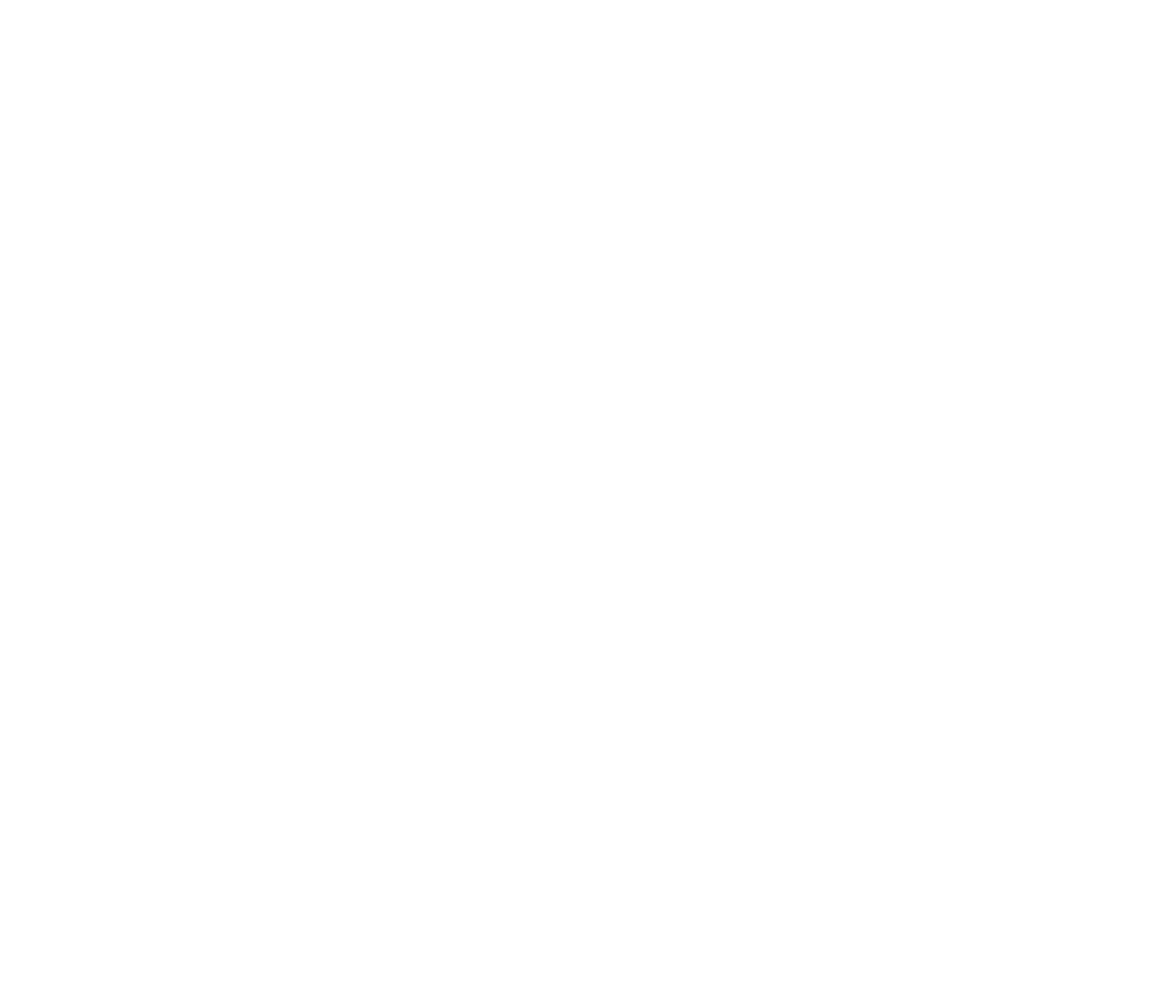
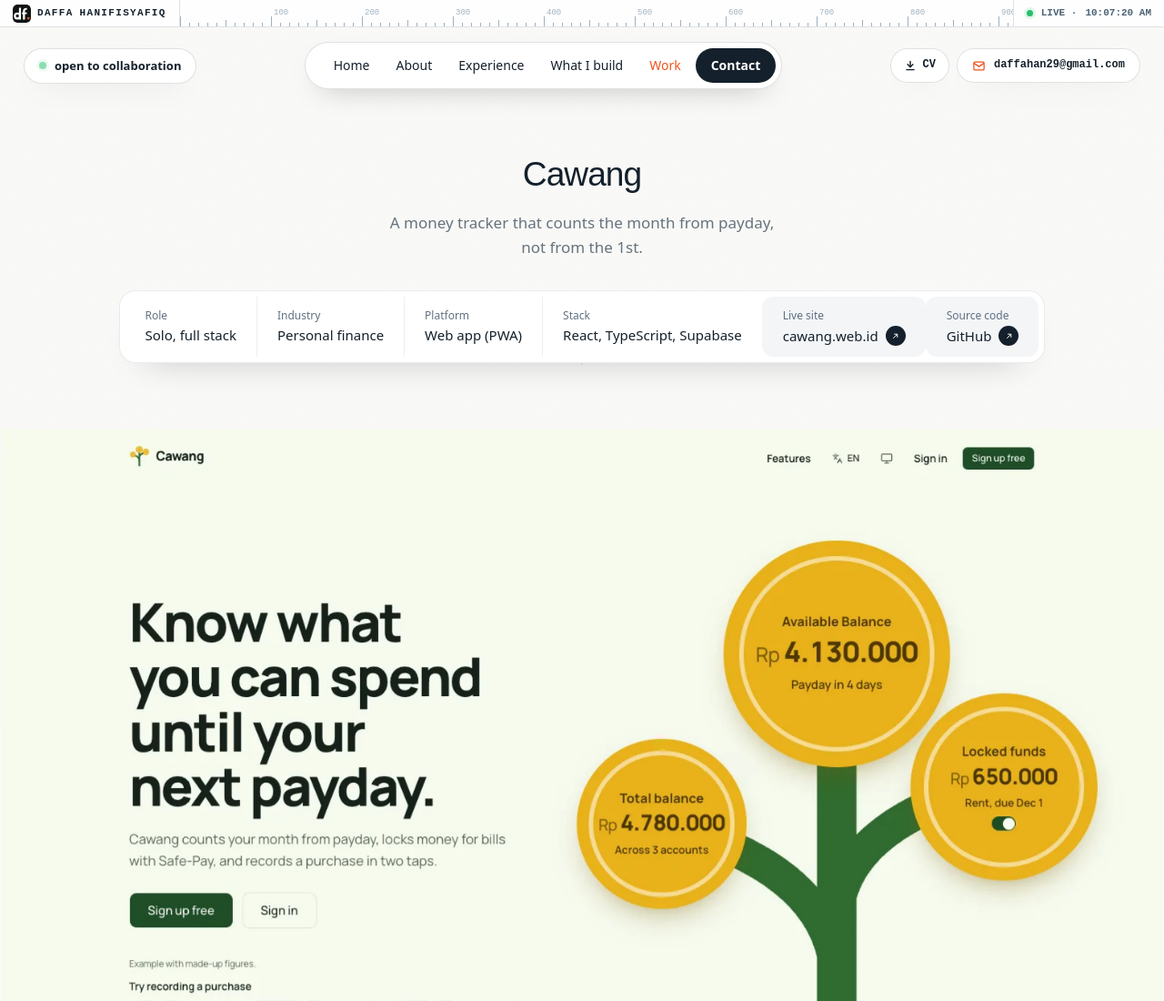
Before and after one commit to mazc0de/daffa-portfolio-v3, an Astro site: page /work/cawang in a window 1280 px wide. Before the commit this address had no page. Shown: the top 1100 px of the page at 91% size. Before the commit the page ends 800 px from the top, so only its background shows below. Built offline with nearby package versions, Linux system fonts and the light colour scheme; Astro itself is replaced by a stand-in of ours; a web font is replaced by a local one.

Commit message:
feat(work): add personal projects alongside client work
Cawang, Kashiru, Prologue and Kingslock join the work grid and the home
slider, mixed in with client projects rather than split into their own
section (four cards on their own would look thin). A project marked
kind: 'personal' gets a "Personal" badge next to LIVE, "Solo, full stack"
as its role, "What I built." on the case study and a GitHub link beside
the live site. The /work intro counts personal projects from the data.

Card images are screenshots of each live landing page; Prologue uses its
OG image padded to 16:9.

```diff
--- a/src/components/shared/WorkCard.astro
+++ b/src/components/shared/WorkCard.astro
@@ -4,6 +4,7 @@ import type { Project } from '../../data/site';
 import { srcset } from '../../data/assets';
 interface Props { p: Project }
 const { p } = Astro.props;
-// badge: LIVE (green dot) only for public projects; the rest show where they run (kiosk, web app…)
+// badges: LIVE (green dot) only for public projects, the rest show where they run (kiosk, web app…);
+// personal projects get a second "Personal" badge beside it
 ---
-<a class="wk" data-cat={p.tags.join(' ').toLowerCase()} href={`/work/${p.slug}`}><div class="wk-shell" style={`--ac:${p.accent}`}><span class="wk-lab">{p.slug}</span><span class="wk-nub tl"></span><span class="wk-nub tr"></span><span class="wk-nub bl"></span><span class="wk-nub br"></span><div class="wk-card"><div class="wk-media"><img src={p.image} srcset={srcset(p.image, [640, 1024], 1600)} sizes="(max-width: 760px) 92vw, min(46vw, 640px)" alt={p.name} width="1600" height="900" loading="lazy" decoding="async">{p.link ? <span class="wk-live"><i></i>LIVE</span> : <span class="wk-live wk-plat">{p.platform}</span>}<span class="wk-open"><Fragment set:html={i.arrowUR} /></span></div><div class="wk-cap"><span class="wk-nm">{p.name}</span><span class="wk-tags">{p.tags.map((t) => <span>{t}</span>)}</span></div></div></div></a>
+<a class="wk" data-cat={p.tags.join(' ').toLowerCase()} href={`/work/${p.slug}`}><div class="wk-shell" style={`--ac:${p.accent}`}><span class="wk-lab">{p.slug}</span><span class="wk-nub tl"></span><span class="wk-nub tr"></span><span class="wk-nub bl"></span><span class="wk-nub br"></span><div class="wk-card"><div class="wk-media"><img src={p.image} srcset={srcset(p.image, [640, 1024], 1600)} sizes="(max-width: 760px) 92vw, min(46vw, 640px)" alt={p.name} width="1600" height="900" loading="lazy" decoding="async"><span class="wk-badges">{p.link ? <span class="wk-live"><i></i>LIVE</span> : <span class="wk-live wk-plat">{p.platform}</span>}{p.kind === 'personal' && <span class="wk-live wk-own">Personal</span>}</span><span class="wk-open"><Fragment set:html={i.arrowUR} /></span></div><div class="wk-cap"><span class="wk-nm">{p.name}</span><span class="wk-tags">{p.tags.map((t) => <span>{t}</span>)}</span></div></div></div></a>
--- a/src/data/site.ts
+++ b/src/data/site.ts
@@ -23,12 +23,16 @@ export type Project = {
   link: string;
   /** tempat proyek berjalan: Web, Kiosk, Web app, dst. */
   platform: string;
+  /** 'client' = dikerjakan untuk kantor/klien; 'personal' = proyek mandiri (kartu diberi badge "Personal") */
+  kind: 'client' | 'personal';
   /** isi halaman /work/[slug] (struktur sama dengan template case study asli) */
   caseStudy: {
     title: string;
     lede: string;
     facts: { k: string; v: string }[];
     live?: { label: string; url: string };
+    /** repo publik (GitHub), tampil di samping "Live site" */
+    code?: { label: string; url: string };
     /** teks besar yang "terisi" saat di-scroll: cerita singkat proyek */
     statement: string;
     /** paragraf kecil di bawah statement (opsional, kosongkan '' untuk menyembunyikan) */
@@ -391,8 +395,9 @@ export const site = {
 };
 
 // ── Portfolio / case studies ────────────────────────────────────────────────
-// Data proyek diambil dari portofolio lama (daffa-portfolio-v2/src/data/projects.json).
-// Isi halaman case study (/work/[slug]) masih template: dikerjakan saat halaman itu diubah.
+// Proyek kantor/klien diambil dari portofolio lama (daffa-portfolio-v2/src/data/projects.json).
+// Proyek mandiri ditandai kind: 'personal' (badge "Personal" di kartu, Role "Solo, full stack", link GitHub).
+// Urutan = urutan tampil di slider beranda & /work: dicampur, yang paling kuat di depan.
 
 type ProjectInput = {
   slug: string;
@@ -415,30 +420,36 @@ type ProjectInput = {
   story: string;
   /** 3–4 sorotan "What I worked on" di case study */
   highlights: { title: string; body: string }[];
+  /** 'personal' untuk proyek mandiri; default 'client' */
+  kind?: 'client' | 'personal';
+  /** link repo publik (GitHub); kosongkan bila privat */
+  repo?: string;
 };
 
 function project(p: ProjectInput): Project {
-  const { slug, name, accent, tags, summary, image, link, industry, platform, year = '', story, highlights } = p;
+  const { slug, name, accent, tags, summary, image, link, industry, platform, year = '', story, highlights, kind = 'client', repo = '' } = p;
+  const personal = kind === 'personal';
   const facts = [
-    { k: 'Role', v: 'Frontend development' },
+    { k: 'Role', v: personal ? 'Solo, full stack' : 'Frontend development' },
     { k: 'Industry', v: industry },
     { k: 'Platform', v: platform },
     { k: 'Stack', v: tags.join(', ') },
   ];
   if (year) facts.push({ k: 'Year', v: year });
   return {
-    slug, name, accent, tags, year, summary, image, link, platform,
+    slug, name, accent, tags, year, summary, image, link, platform, kind,
     caseStudy: {
       title: name,
       lede: summary,
       facts,
       live: link ? { label: new URL(link).hostname.replace(/^www\./, ''), url: link } : undefined,
+      code: repo ? { label: 'GitHub', url: repo } : undefined,
       statement: story,
       under: '',
       // look / tour / strip stay empty until there are real assets for them (palette, full-page shot, more screenshots)
       process: {
-        heading: 'What I worked on.',
-        body: 'The parts of the frontend I owned.',
+        heading: personal ? 'What I built.' : 'What I worked on.',
+        body: personal ? 'My own project, from the idea to the database.' : 'The parts of the frontend I owned.',
         nodes: highlights,
       },
     },
@@ -459,15 +470,16 @@ export const projects: Project[] = [
     ],
   }),
   project({
-    slug: 'kos-ibu-ami', name: 'Kos Ibu Ami Petarukan', accent: '#8A6A4F',
-    tags: ['Next.js', 'Tailwind CSS', 'shadcn/ui'], industry: 'Property', platform: 'Web',
-    summary: 'A simple website for a boarding house in Petarukan, with facilities, location and contact in one place.',
-    image: '/images/work/kos-ibu-ami.webp', link: 'https://kosibuami.my.id/',
-    story: 'A small website for a boarding house in Petarukan. Anyone looking for a room can see the facilities, real photos and the location in one place, then contact the owner directly. Built with Next.js, Tailwind CSS and shadcn/ui.',
+    slug: 'cawang', name: 'Cawang', accent: '#2F6B34', kind: 'personal',
+    tags: ['React', 'TypeScript', 'Supabase'], industry: 'Personal finance', platform: 'Web app (PWA)',
+    summary: 'A money tracker that counts the month from payday, not from the 1st.',
+    image: '/images/work/cawang.webp', link: 'https://www.cawang.web.id/', repo: 'https://github.com/mazc0de/cawang-v3',
+    story: 'Cawang, short for Catat Keuangan, is a money tracker for people whose month starts on payday. It shows what is still safe to spend until the next one, sets money aside for bills with Safe-Pay and turns a purchase into a record in two taps. I designed and built it alone, from the Supabase schema to the landing page.',
     highlights: [
-      { title: 'The facts up front', body: 'Room size, private bathroom, shared kitchen, parking and free electricity: what tenants ask first.' },
-      { title: 'Real photos', body: 'Pictures of the actual rooms and building, not stock images.' },
-      { title: 'One tap to ask', body: 'A contact button that goes straight to the owner.' },
+      { title: 'Safe to spend', body: 'The available balance leaves out money locked for upcoming bills, so the number on screen is what you can really use.' },
+      { title: 'Payday cycles', body: 'Budgets and reports run from one payday to the next, not by calendar month.' },
+      { title: 'Fast entry', body: 'Amounts take sums like 25000+12500, and bulk entry takes rows pasted straight from Excel.' },
+      { title: 'Two languages, offline reads', body: 'English and Indonesian, dark mode, and an installable PWA that still shows your data offline.' },
     ],
   }),
   project({
@@ -483,6 +495,19 @@ export const projects: Project[] = [
     ],
   }),
   project({
+    slug: 'kashiru', name: 'Kashiru', accent: '#C2410C', kind: 'personal',
+    tags: ['React', 'Supabase', 'PWA'], industry: 'Automotive retail', platform: 'Web app (PWA)',
+    summary: 'A point-of-sale and stock app for a small motorcycle and car workshop.',
+    image: '/images/work/kashiru.webp', link: 'https://kashiru-workshop.vercel.app/', repo: 'https://github.com/mazc0de/kashiru-v2',
+    story: 'Kashiru runs the counter of a small workshop that also sells parts: parts and service sales, stock, incoming goods and stock takes, with reports and a change log. It runs on a Windows laptop with a thermal receipt printer and a barcode scanner, and keeps writing receipts when the internet drops.',
+    highlights: [
+      { title: 'Works offline', body: 'The cashier keeps making receipts without internet; they are sent once the connection is back.' },
+      { title: 'Real hardware', body: 'Barcode scanning, plus receipts and barcode labels printed on a 58 or 80 mm thermal printer.' },
+      { title: 'Stock you can trust', body: 'Stock cards, low-stock alerts, incoming goods and full or per-category stock takes.' },
+      { title: 'Reports and history', body: 'Sales, mechanic and stock reports to Excel and PDF, and a change log nobody can edit.' },
+    ],
+  }),
+  project({
     slug: 'departure-board', name: 'Harbor Departure Board', accent: '#2A17C9',
     tags: ['React.js', 'Tailwind CSS'], industry: 'Transportation', platform: 'Digital signage',
     summary: 'A real-time departure board for ports: vessel, destination, schedule, gate and status.',
@@ -492,6 +517,44 @@ export const projects: Project[] = [
       { title: 'Readable from afar', body: 'Large type and color-coded statuses like Boarding and Scheduled.' },
       { title: 'Always current', body: 'Departures update in real time, with the date and a live clock on screen.' },
       { title: 'Every detail in one row', body: 'Vessel, destination, time, gate, status and remarks, side by side.' },
+    ],
+  }),
+  project({
+    slug: 'prologue', name: 'Prologue', accent: '#1F7A3D', kind: 'personal',
+    tags: ['React', 'TypeScript', 'Supabase'], industry: 'Developer tools', platform: 'Web app',
+    summary: 'A project log for developers: repository, environments, releases and a task board.',
+    image: '/images/work/prologue.webp', link: 'https://prologue-app.vercel.app/', repo: 'https://github.com/mazc0de/prologue-app',
+    story: 'Prologue, short for Project Log Gue, keeps every project in one place: where the code lives, where it runs, which version is out on each environment and what work is left. Teammates join a project by invitation and move tasks on a shared board that updates in real time.',
+    highlights: [
+      { title: 'Versions per environment', body: 'Production, staging and development, each with its branch and the release that is out.' },
+      { title: 'A live board', body: 'Drag-and-drop tasks with labels, synced in real time for everyone on the project.' },
+      { title: 'Rules in the database', body: 'Who can see and change what is enforced with row-level security in Postgres, not only in the UI.' },
+      { title: 'Paper and ink', body: 'A calm e-ink look: monochrome, hairlines, mono numbers, in light and dark paper.' },
+    ],
+  }),
+  project({
+    slug: 'astra-visteon', name: 'Astra Visteon', accent: '#D9822B',
+    tags: ['React.js', 'Tailwind CSS'], industry: 'Manufacturing', platform: 'Web app',
+    summary: 'A web app for tracking continuous-improvement work through every PDCA stage.',
+    image: '/images/work/astra-visteon.webp', link: '',
+    story: 'A web app for running continuous improvement with the PDCA cycle: Plan, Do, Check, Action. Teams log issues, follow each one through every stage and see where things stand on a dashboard.',
+    highlights: [
+      { title: 'Dashboard first', body: 'Total issues, issue status, overdue items and PDCA performance at a glance.' },
+      { title: 'Every stage tracked', body: 'Each improvement moves through Plan, Do, Check and Action, with its progress visible.' },
+      { title: 'Any time frame', body: 'Daily, weekly and monthly views of issues and claims.' },
+    ],
+  }),
+  project({
+    slug: 'kingslock', name: 'Kingslock', accent: '#16A34A', kind: 'personal',
+    tags: ['React', 'Supabase', 'WebCrypto'], industry: 'Security', platform: 'Web app',
+    summary: 'A zero-knowledge password manager: everything is encrypted in the browser.',
+    image: '/images/work/kingslock.webp', link: 'https://kingslock.vercel.app/', repo: 'https://github.com/mazc0de/kingslock',
+    story: 'Kingslock is a password manager for one person, self-hosted on Supabase. Every name, login, password and note is encrypted in the browser before it leaves, so the server only ever stores ciphertext. Signing in takes a master password and a 2FA code, and every sensitive action asks for the code again.',
+    highlights: [
+      { title: 'Zero-knowledge', body: 'Argon2id, HKDF and AES-GCM in the browser; the master password never leaves the device.' },
+      { title: 'Enforced by the database', body: 'The 2FA re-check before viewing, editing or exporting is enforced in Postgres, not just in the UI.' },
+      { title: 'Careful by default', body: 'Revealed passwords hide again and the clipboard clears after 30 seconds; the vault locks when idle.' },
+      { title: 'Nothing left behind', body: 'No browser storage, no third-party scripts, and an activity log that can only grow.' },
     ],
   }),
   project({
@@ -507,15 +570,15 @@ export const projects: Project[] = [
     ],
   }),
   project({
-    slug: 'astra-visteon', name: 'Astra Visteon', accent: '#D9822B',
-    tags: ['React.js', 'Tailwind CSS'], industry: 'Manufacturing', platform: 'Web app',
-    summary: 'A web app for tracking continuous-improvement work through every PDCA stage.',
-    image: '/images/work/astra-visteon.webp', link: '',
-    story: 'A web app for running continuous improvement with the PDCA cycle: Plan, Do, Check, Action. Teams log issues, follow each one through every stage and see where things stand on a dashboard.',
+    slug: 'kos-ibu-ami', name: 'Kos Ibu Ami Petarukan', accent: '#8A6A4F',
+    tags: ['Next.js', 'Tailwind CSS', 'shadcn/ui'], industry: 'Property', platform: 'Web',
+    summary: 'A simple website for a boarding house in Petarukan, with facilities, location and contact in one place.',
+    image: '/images/work/kos-ibu-ami.webp', link: 'https://kosibuami.my.id/',
+    story: 'A small website for a boarding house in Petarukan. Anyone looking for a room can see the facilities, real photos and the location in one place, then contact the owner directly. Built with Next.js, Tailwind CSS and shadcn/ui.',
     highlights: [
-      { title: 'Dashboard first', body: 'Total issues, issue status, overdue items and PDCA performance at a glance.' },
-      { title: 'Every stage tracked', body: 'Each improvement moves through Plan, Do, Check and Action, with its progress visible.' },
-      { title: 'Any time frame', body: 'Daily, weekly and monthly views of issues and claims.' },
+      { title: 'The facts up front', body: 'Room size, private bathroom, shared kitchen, parking and free electricity: what tenants ask first.' },
+      { title: 'Real photos', body: 'Pictures of the actual rooms and building, not stock images.' },
+      { title: 'One tap to ask', body: 'A contact button that goes straight to the owner.' },
     ],
   }),
   project({
--- a/src/pages/work/[slug].astro
+++ b/src/pages/work/[slug].astro
@@ -15,7 +15,7 @@ const cs = p.caseStudy;
 const more = projects.filter((x) => x.slug !== p.slug).slice(0, 2);
 const pad = (n: number) => String(n).padStart(2, '0');
 ---
-<Base title={`${p.name} case study | ${site.fullName}`} description={`${cs.lede} Frontend case study by ${site.fullName}.`} fontCss={caseFonts} css={['/css/case.css']} scripts={caseScripts}>
+<Base title={`${p.name} case study | ${site.fullName}`} description={`${cs.lede} ${p.kind === 'personal' ? 'Personal project' : 'Frontend case study'} by ${site.fullName}.`} fontCss={caseFonts} css={['/css/case.css']} scripts={caseScripts}>
   <SubChrome active="Work" />
   <main id="main">
     <div class="cs">
@@ -25,6 +25,7 @@ const pad = (n: number) => String(n).padStart(2, '0');
         <div class="cs-meta cs-rv">
           {cs.facts.map((f) => <div><span class="l">{f.k}</span><span class="v">{f.v}</span></div>)}
           {cs.live && <a class="go" href={cs.live.url} target="_blank" rel="noopener"><span class="l">Live site</span><span class="v">{cs.live.label} <i><Fragment set:html={i.arrowUR} /></i></span></a>}
+          {cs.code && <a class="go" href={cs.code.url} target="_blank" rel="noopener"><span class="l">Source code</span><span class="v">{cs.code.label} <i><Fragment set:html={i.arrowUR} /></i></span></a>}
         </div>
       </section>
       <div class="cs-cover" id="csCover"><img src={p.image} srcset={srcset(p.image, [640, 1024], 1600)} sizes="(max-width: 620px) max(100vw, 108vh), max(100vw, min(177vh, 1690px))" alt={`${p.name}, ${p.platform.toLowerCase()} screenshot`} width="1600" height="900" fetchpriority="high"></div>
@@ -86,7 +87,7 @@ const pad = (n: number) => String(n).padStart(2, '0');
 
       <section class="cs-w cs-more">
         <h2 class="cs-h2c cs-rv">More work</h2>
-        <p class="cs-p cs-sub cs-rv">Two more projects I built the frontend for.</p>
+        <p class="cs-p cs-sub cs-rv">Two more things I’ve built.</p>
         <div class="wk-grid cs-rv">{more.map((x) => <WorkCard p={x} />)}</div>
         <div class="cs-allw cs-rv"><a class="cs-mb" href="/work">See all work →</a></div>
       </section>
--- a/src/pages/work/index.astro
+++ b/src/pages/work/index.astro
@@ -9,6 +9,8 @@ import { workFonts, workScripts } from '../../data/assets';
 const words = ['No', 'One', 'Two', 'Three', 'Four', 'Five', 'Six', 'Seven', 'Eight', 'Nine', 'Ten'];
 const pub = projects.filter((p) => p.link).length;
 const pubLine = `${words[pub] ?? pub} ${pub === 1 ? 'is' : 'are'} public; the rest run inside client apps, kiosks and offices.`;
+const own = projects.filter((p) => p.kind === 'personal').length;
+const ownLine = own ? `${words[own] ?? own} ${own === 1 ? 'is a project' : 'are projects'} of my own, built end to end and marked Personal.` : '';
 ---
 <Base title={`Work | ${site.fullName}`} description={`Selected projects by ${site.fullName}: web apps, dashboards, landing pages and kiosk interfaces built with React, Next.js and Tailwind CSS.`} fontCss={workFonts} css={['/css/work.css']} scripts={workScripts}>
   <SubChrome active="Work" />
@@ -17,7 +19,7 @@ const pubLine = `${words[pub] ?? pub} ${pub === 1 ? 'is' : 'are'} public; the re
       <span class="pf-kick scribble" role="img" aria-label="selected work"><Fragment set:html={i.scribbleWork} /></span>
       <h1 class="pf-h1">Work I’ve <span class="o">shipped</span></h1>
       <div class="pf-leadrow">
-        <p class="pf-sub">Ticketing for ports, kiosks, dashboards and a few websites. I built the frontend on every one, mostly with React, Next.js and Tailwind CSS. {pubLine}</p>
+        <p class="pf-sub">Ticketing for ports, kiosks, dashboards and a few websites. I built the frontend on every one, mostly with React, Next.js and Tailwind CSS. {ownLine} {pubLine}</p>
       </div>
     </div></section>
     <section><div class="wrap">
```
Also changed, not shown: public/css/case.css, public/css/work.css, public/images/work/cawang-1024.webp (added), public/images/work/cawang-640.webp (added), public/images/work/cawang.webp (added), public/images/work/kashiru-1024.webp (added), public/images/work/kashiru-640.webp (added), public/images/work/kashiru.webp (added), public/images/work/kingslock-1024.webp (added), public/images/work/kingslock-640.webp (added), public/images/work/kingslock.webp (added), public/images/work/prologue-1024.webp (added), public/images/work/prologue-640.webp (added), public/images/work/prologue.webp (added).
